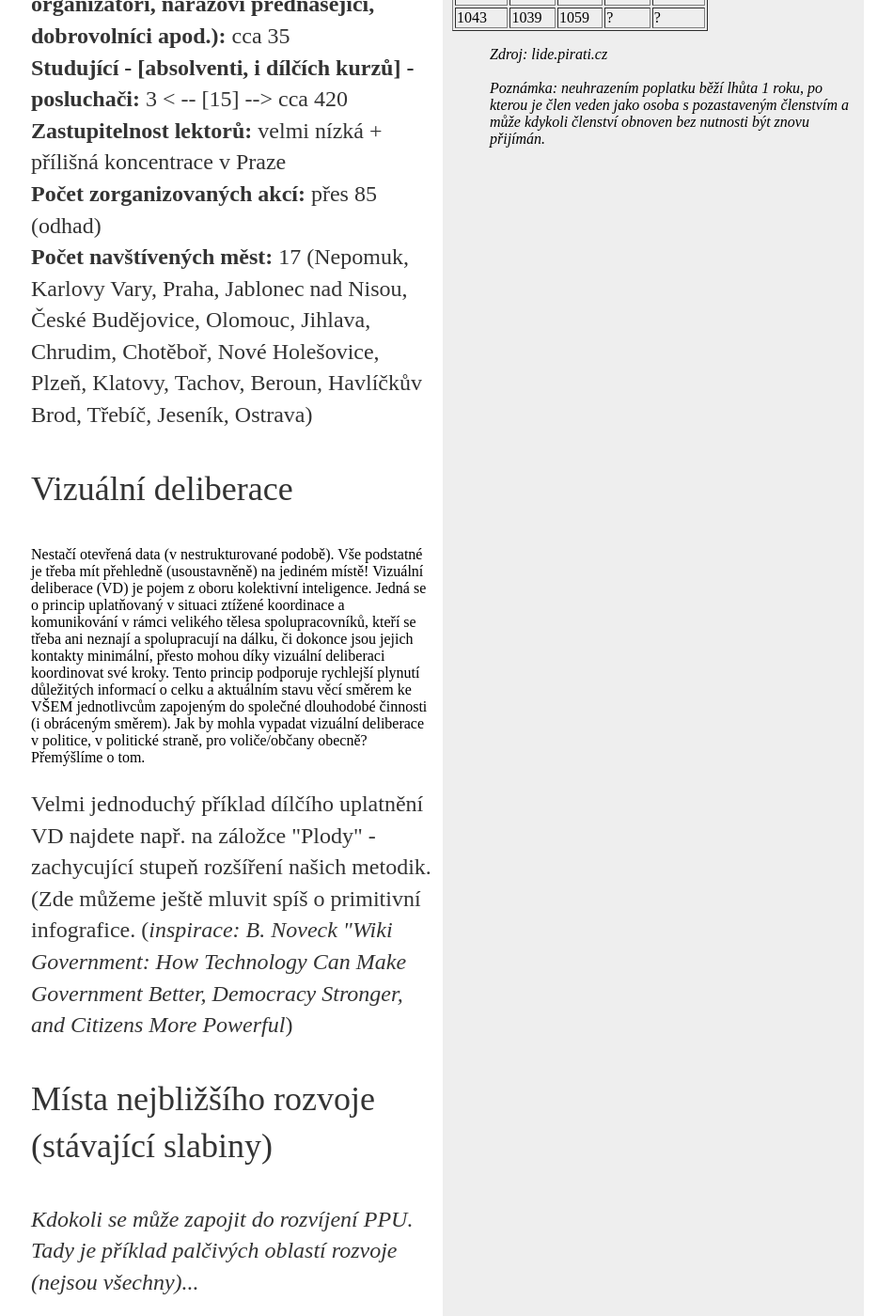
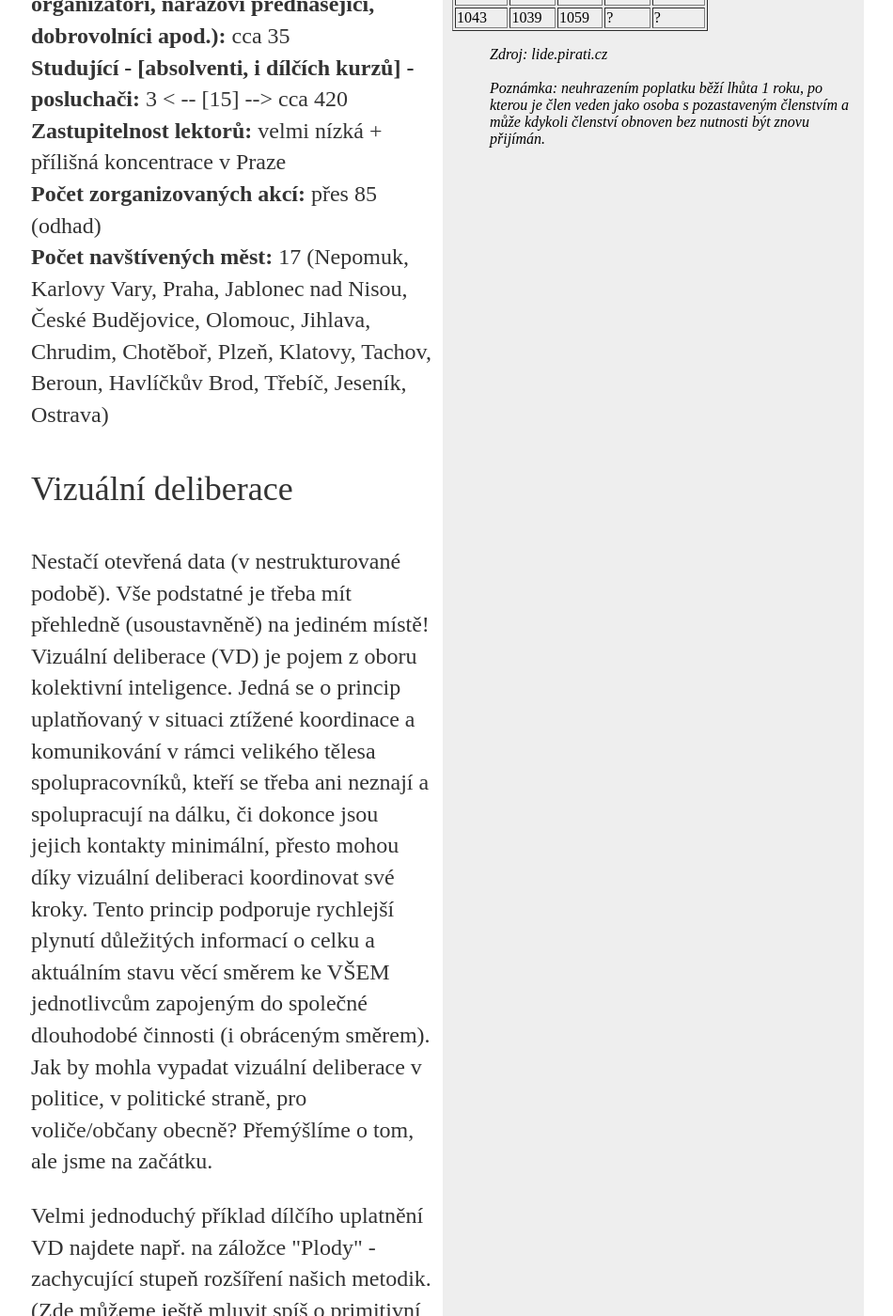
Before and after one commit to otazky/otazky.github.io, a Jekyll site: the page built from opendata/index.html, in a window 1280 px wide and 1400 px high, scrolled down 522 px. Shown: the whole window at 94% size, without its empty margins (169-1119 px from the left). Built offline with Jekyll 4.4.1, drawn with Linux system fonts in a browser that asks for light colours.

Commit message:
Styly - VD

```diff
--- a/opendata/index.html
+++ b/opendata/index.html
@@ -16,15 +16,15 @@ title: Otevřená data PPU
 <b>Zastupitelnost lektorů:</b> velmi nízká + přílišná koncentrace v Praze<br>
 <b>Počet zorganizovaných akcí:</b> přes 85 (odhad)<br>
 <b>Počet navštívených měst:</b> 17 (Nepomuk, Karlovy Vary, Praha, Jablonec nad Nisou, České Budějovice, Olomouc, Jihlava,
-        Chrudim, Chotěboř, Nové Holešovice, Plzeň, Klatovy, Tachov, Beroun, Havlíčkův Brod, Třebíč, Jeseník, Ostrava)
+        Chrudim, Chotěboř, Plzeň, Klatovy, Tachov, Beroun, Havlíčkův Brod, Třebíč, Jeseník, Ostrava)
 </p>
 
     <p class="text-4">Vizuální deliberace</p>
-        Nestačí otevřená data (v nestrukturované podobě). Vše podstatné je třeba mít přehledně (usoustavněně) na jediném místě! Vizuální deliberace (VD) je pojem z oboru kolektivní inteligence. Jedná se o princip uplatňovaný v situaci ztížené koordinace a
+     <p>   Nestačí otevřená data (v nestrukturované podobě). Vše podstatné je třeba mít přehledně (usoustavněně) na jediném místě! Vizuální deliberace (VD) je pojem z oboru kolektivní inteligence. Jedná se o princip uplatňovaný v situaci ztížené koordinace a
 komunikování v rámci velikého tělesa spolupracovníků, kteří se třeba ani neznají a
 spolupracují na dálku, či dokonce jsou jejich kontakty minimální, přesto mohou díky vizuální deliberaci koordinovat své kroky.
 Tento princip podporuje rychlejší plynutí důležitých informací o celku a aktuálním stavu
-věcí směrem ke VŠEM jednotlivcům zapojeným do společné dlouhodobé činnosti (i obráceným směrem). Jak by mohla vypadat vizuální deliberace v politice, v politické straně, pro voliče/občany obecně? Přemýšlíme o tom.
+věcí směrem ke VŠEM jednotlivcům zapojeným do společné dlouhodobé činnosti (i obráceným směrem). Jak by mohla vypadat vizuální deliberace v politice, v politické straně, pro voliče/občany obecně? Přemýšlíme o tom, ale jsme na začátku.</p>
 
         <p> Velmi jednoduchý příklad dílčího uplatnění VD najdete např. na záložce "Plody" - zachycující stupeň rozšíření našich metodik. (Zde můžeme ještě mluvit spíš o primitivní infografice. (<i>inspirace: B. Noveck "Wiki Government: How Technology Can Make Government Better, Democracy Stronger, and Citizens More Powerful</i>) </p>
 
```
